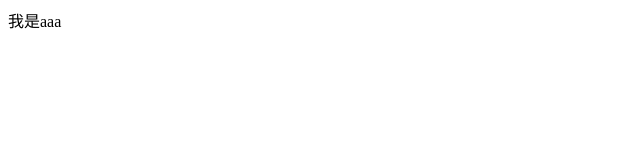
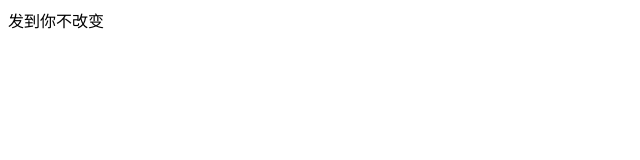
Before and after one commit to dominate666/mobilelayout, a plain HTML site: page aaa.html in a window 1280 px wide. Shown: the full height of the page, 0-640 px from the left. Drawn offline with Linux system fonts and the light colour scheme.

Commit message:
修改了aaa。html

```diff
--- a/aaa.html
+++ b/aaa.html
@@ -8,6 +8,6 @@
     <title>Document</title>
 </head>
 <body>
-    我是aaa
+   发到你不改变
 </body>
 </html>
```
